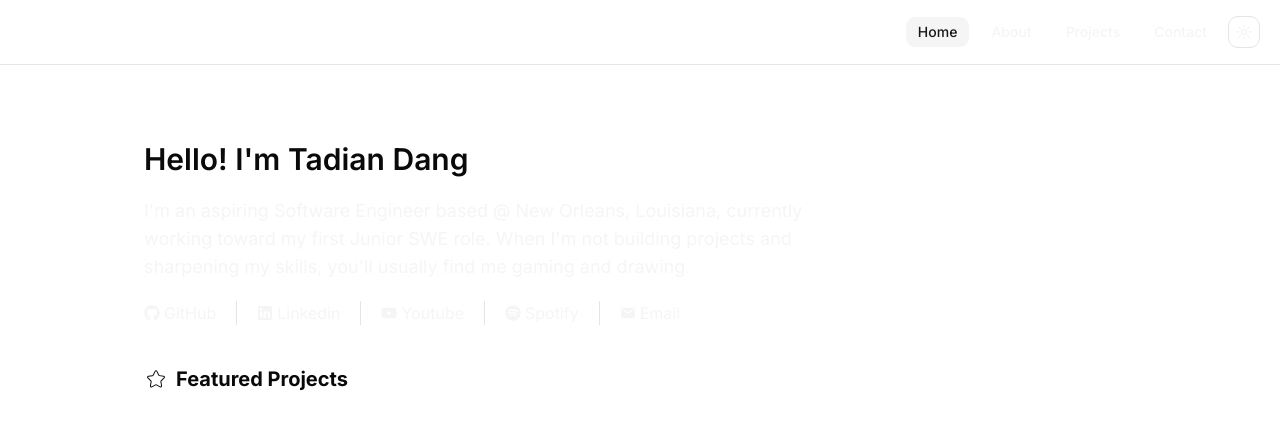
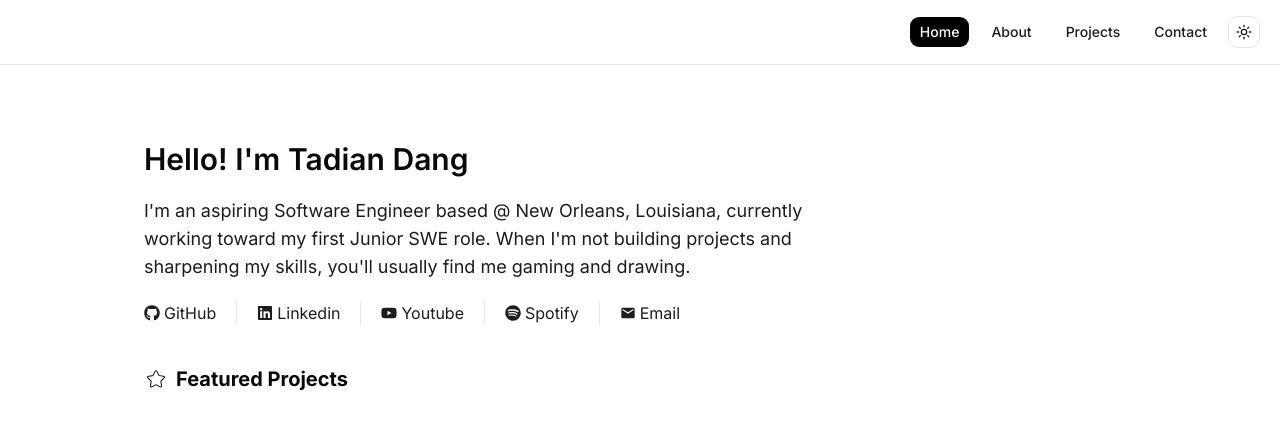
Before and after one commit to MiddleHero/Portfolio-Website, a Next.js app: page / in a window 1280 px wide. Shown: the top 430 px of the page. Built offline with nearby package versions, Linux system fonts and the light colour scheme.

Commit message:
fixed themes

```diff
--- a/app/globals.css
+++ b/app/globals.css
@@ -55,8 +55,9 @@
   --card-foreground: oklch(0.145 0 0);
   --popover: oklch(1 0 0);
   --popover-foreground: oklch(0.145 0 0);
-  --primary: oklch(100% 0.00011 271.152) --primary-foreground: oklch(0.985 0 0);
-  --secondary: oklch(0.97 0 0);
+  --primary: oklch(0% 0 0);
+  --primary-foreground: oklch(100% 0.00011 271.152);
+  --secondary: oklch(23.075% 0.00003 271.152);
   --secondary-foreground: oklch(0.205 0 0);
   --muted: oklch(0.97 0 0);
   --muted-foreground: oklch(0.556 0 0);
@@ -90,7 +91,7 @@
   --popover: oklch(0.205 0 0);
   --popover-foreground: oklch(0.985 0 0);
   --primary: oklch(100% 0.00011 271.152);
-  --primary-foreground: oklch(0.205 0 0);
+  --primary-foreground: oklch(0% 0 0);
   --secondary: oklch(52.78% 0.00006 271.152);
   --secondary-foreground: oklch(0.985 0 0);
   --muted: oklch(0.269 0 0);
--- a/components/navbar.tsx
+++ b/components/navbar.tsx
@@ -22,28 +22,44 @@ export default function Navbar() {
         <div className="flex items-center gap-2 text-secondary font-bold relative">
           <Button
             variant={pathname === "/" ? "secondary" : "ghost"}
-            className="hover:text-white px-3 py-3"
+            className={
+              pathname === "/"
+                ? "bg-primary text-primary-foreground"
+                : "hover:text-primary px-3 py-3"
+            }
             asChild
           >
             <Link href={"/"}>Home</Link>
           </Button>
           <Button
             variant={pathname === "/about" ? "secondary" : "ghost"}
-            className="hover:text-white px-3 py-3"
+            className={
+              pathname === "/about"
+                ? "bg-primary text-primary-foreground"
+                : "hover:text-primary px-3 py-3"
+            }
             asChild
           >
             <Link href={"/about"}>About</Link>
           </Button>
           <Button
             variant={pathname === "/projects" ? "secondary" : "ghost"}
-            className="hover:text-white px-3 py-3"
+            className={
+              pathname === "/projects"
+                ? "bg-primary text-primary-foreground"
+                : "hover:text-primary px-3 py-3"
+            }
             asChild
           >
             <Link href={"/projects"}>Projects</Link>
           </Button>
           <Button
             variant={pathname === "/contact" ? "secondary" : "ghost"}
-            className="hover:text-white px-3 py-3"
+            className={
+              pathname === "/contact"
+                ? "bg-primary text-primary-foreground"
+                : "hover:text-primary px-3 py-3"
+            }
             asChild
           >
             <Link href={"/contact"}>Contact</Link>
```
